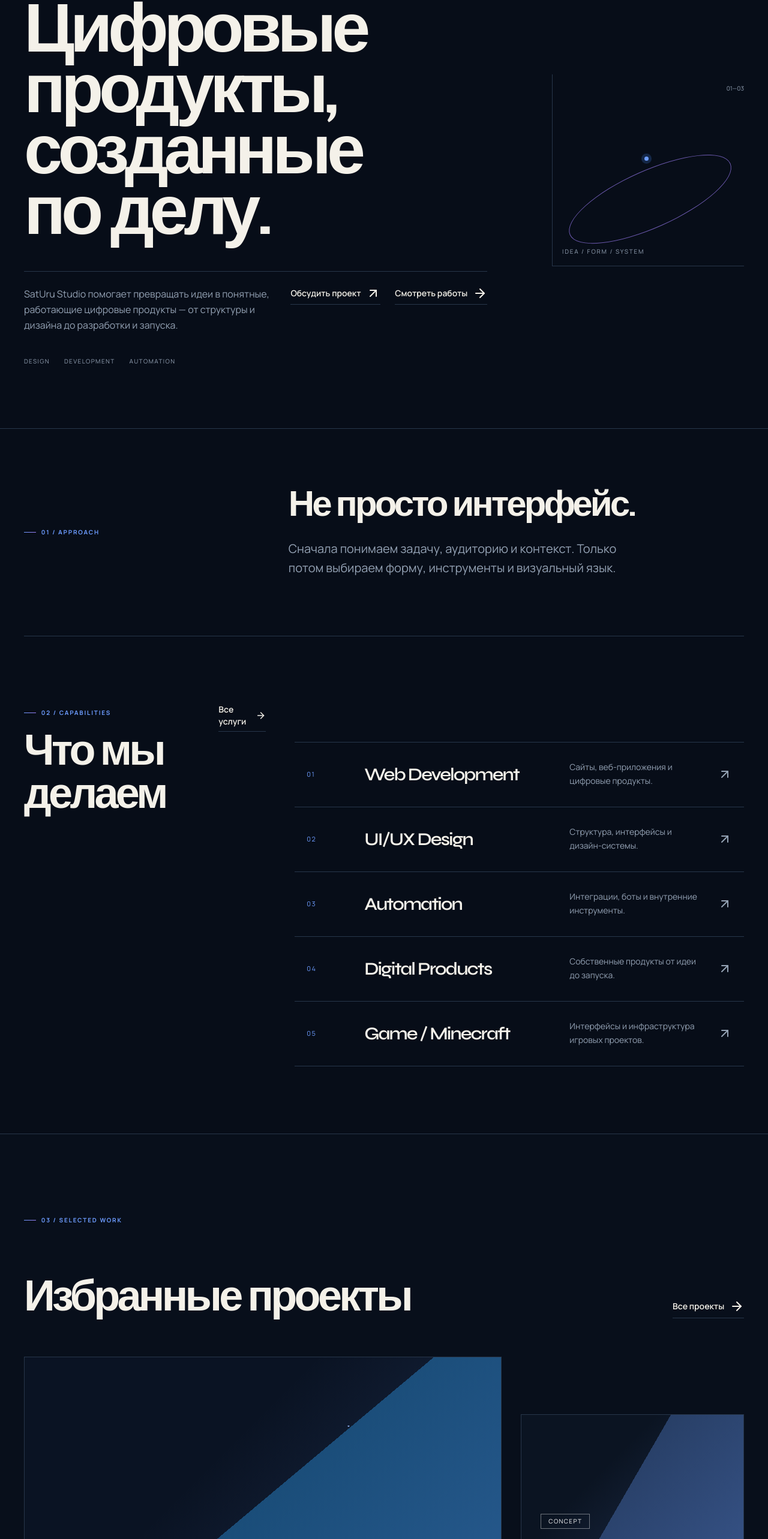
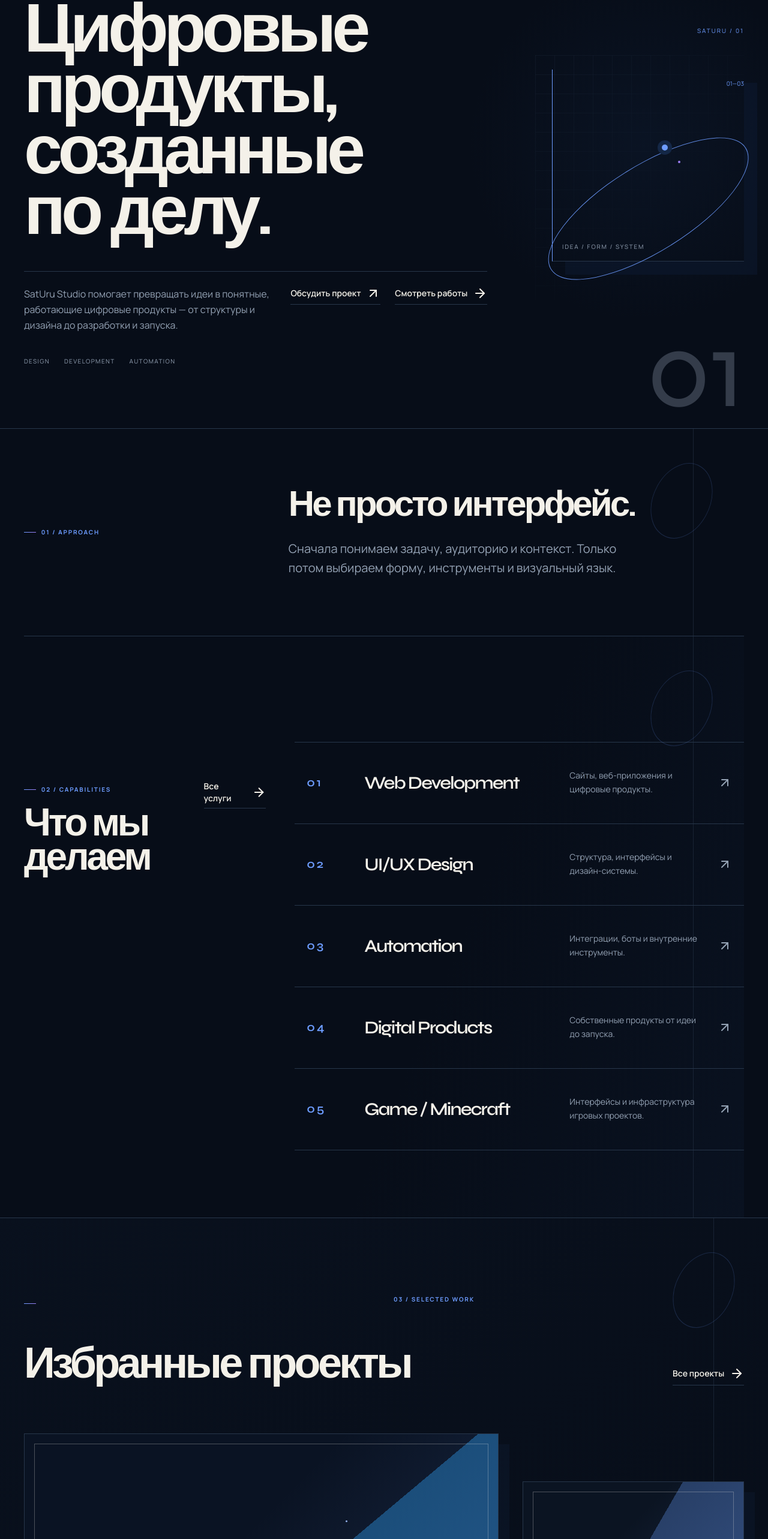
Before and after one commit to NoxenSo/SatUru, a Next.js app: page / in a window 1280 px wide. Shown: the part 210-2776 px from the top of the page at 60% size. Built offline with nearby package versions, Linux system fonts and the light colour scheme.

Commit message:
Сделать глубокий editorial redesign SatUru Studio

```diff
--- a/app/globals.css
+++ b/app/globals.css
@@ -186,4 +186,56 @@ main > section:nth-child(6):not(.stage4), main > section:nth-child(7):not(.stage
   header .container > button { border: 1px solid var(--accent); padding: .55rem; color: var(--fg); }
   .hero-visual { display: none !important; }
 }
+/* Deep visual system: orbit, grid, scale and editorial depth */
+.hero-visual { position: relative; min-height: 27rem; }
+.hero-visual::before { content: 'SATURU / 01'; position: absolute; right: 0; top: -1.5rem; color: var(--accent); font-size: 10px; letter-spacing: .2em; }
+.hero-visual::after { content: ''; position: absolute; inset: 1.5rem 0 0 1.5rem; background-image: linear-gradient(color-mix(in srgb, var(--line) 55%, transparent) 1px, transparent 1px), linear-gradient(90deg, color-mix(in srgb, var(--line) 55%, transparent) 1px, transparent 1px); background-size: 32px 32px; mask-image: linear-gradient(135deg, black, transparent 75%); opacity: .45; pointer-events: none; }
+.hero-orbit { z-index: 1; margin-top: 3rem; border-left: 1px solid var(--accent); border-bottom: 1px solid var(--line); box-shadow: 22px 22px 0 color-mix(in srgb, var(--accent-soft) 28%, transparent); }
+.hero-orbit::before { width: 120%; height: 45%; left: -10%; border-color: var(--accent); transform: rotate(-32deg); opacity: .9; }
+.hero-orbit::after { width: 10px; height: 10px; left: 57%; top: 39%; box-shadow: 0 0 0 7px var(--accent-soft), 24px 24px 0 -3px var(--accent-violet); }
+.hero-orbit span:last-child { color: var(--accent); }
+main > section:first-child { position: relative; overflow: hidden; background: radial-gradient(circle at 84% 45%, color-mix(in srgb, var(--accent-soft) 25%, transparent), transparent 25%), var(--bg); }
+main > section:first-child::after { content: '01'; position: absolute; right: 3vw; bottom: 2rem; color: color-mix(in srgb, var(--muted) 32%, transparent); font-family: 'Syne', sans-serif; font-size: clamp(5rem, 14vw, 12rem); line-height: .7; pointer-events: none; }
+main > section:nth-child(2), main > section:nth-child(3), main > section:nth-child(4), main > section:nth-child(6) { position: relative; overflow: hidden; }
+main > section:nth-child(2)::before, main > section:nth-child(3)::before, main > section:nth-child(4)::before, main > section:nth-child(6)::before { content: ''; position: absolute; top: 0; right: 7%; width: 1px; height: 100%; background: color-mix(in srgb, var(--line) 55%, transparent); pointer-events: none; }
+main > section:nth-child(2)::after, main > section:nth-child(3)::after, main > section:nth-child(4)::after { content: ''; position: absolute; top: 4rem; right: 4%; width: 7rem; height: 7rem; border: 1px solid color-mix(in srgb, var(--accent) 42%, transparent); border-radius: 50%; transform: rotate(-24deg) skewX(-18deg); opacity: .45; pointer-events: none; }
+main > section:nth-child(3) { background: linear-gradient(112deg, transparent 0 58%, color-mix(in srgb, var(--accent-soft) 18%, transparent) 100%); }
+main > section:nth-child(3) > div:first-child { position: sticky; top: 7rem; align-self: start; padding-top: 1rem; }
+main > section:nth-child(3) > div:first-child h2 { max-width: 18rem; font-size: clamp(2.8rem, 5vw, 5.2rem); line-height: .9; }
+main > section:nth-child(3) > div:last-child > a { position: relative; min-height: 8.5rem; }
+main > section:nth-child(3) > div:last-child > a::before { content: ''; position: absolute; left: 0; bottom: 0; width: 0; height: 2px; background: linear-gradient(90deg, var(--accent), var(--accent-violet)); transition: width .35s ease; }
+main > section:nth-child(3) > div:last-child > a:hover::before { width: 100%; }
+main > section:nth-child(3) > div:last-child > a > span:first-child { font-family: 'Syne', sans-serif; font-size: 1.25rem; font-weight: 600; transition: color .25s ease, transform .25s ease; }
+main > section:nth-child(3) > div:last-child > a:hover > span:first-child { color: var(--accent-violet); transform: translateX(5px); }
+main > section:nth-child(3) > div:last-child > a > span:nth-child(2) { font-family: 'Syne', sans-serif; font-size: clamp(1.5rem, 3vw, 2.5rem); font-weight: 600; }
+main > section:nth-child(4) { background: linear-gradient(145deg, color-mix(in srgb, var(--panel) 40%, transparent), transparent 55%); }
+main > section:nth-child(4) .container > div:first-child { position: relative; display: grid; grid-template-columns: 1fr 1fr; gap: 2rem; align-items: end; }
+main > section:nth-child(4) .container > div:first-child h2 { font-size: clamp(3rem, 7vw, 7rem); line-height: .82; }
+main > section:nth-child(4) .container > div:last-child { position: relative; z-index: 1; gap: 2.5rem; }
+main > section:nth-child(4) .work-preview { box-shadow: 18px 18px 0 color-mix(in srgb, var(--accent-soft) 22%, transparent); }
+main > section:nth-child(4) .container > div:last-child > a:first-child .work-preview { min-height: 38rem; }
+main > section:nth-child(4) .container > div:last-child > a:not(:first-child) .work-preview { min-height: 18rem; }
+main > section:nth-child(4) .container > div:last-child > a:first-child { transform: translateY(1rem); }
+main > section:nth-child(4) .container > div:last-child > a:first-child:hover { transform: translateY(.5rem); }
+main > section:nth-child(4) .container > div:last-child > a > div:last-child { display: grid; grid-template-columns: 4rem 1fr auto; gap: 1rem; align-items: start; }
+main > section:nth-child(4) .container > div:last-child > a > div:last-child > div:first-child { font-family: 'Syne', sans-serif; font-size: 1.25rem; }
+main > section:nth-child(4) .container > div:last-child > a > div:last-child > div:nth-child(2) { color: var(--muted); }
+main > section:nth-child(4) .container > div:last-child > a > div:last-child > div:last-child { color: var(--accent); }
+.work-preview::before { content: ''; position: absolute; inset: 1rem; border: 1px solid color-mix(in srgb, var(--fg) 28%, transparent); z-index: 1; pointer-events: none; transition: inset .35s ease, border-color .35s ease; }
+.work-preview:hover::before { inset: 1.5rem; border-color: color-mix(in srgb, var(--fg) 55%, transparent); }
+.stage4, .about-team { position: relative; overflow: hidden; }
+.stage4::before, .about-team::before { content: '02—09'; position: absolute; right: 4%; top: 2rem; color: color-mix(in srgb, var(--muted) 45%, transparent); font-size: 10px; letter-spacing: .18em; }
+.eyebrow { position: relative; z-index: 2; }
+.pricing-row h3, .about-person h3, .stage4-heading h2 { font-family: 'Syne', sans-serif; }
+@media (max-width: 767px) {
+  main > section:first-child::after { right: -1rem; bottom: 1rem; font-size: 7rem; }
+  main > section:nth-child(2)::before, main > section:nth-child(3)::before, main > section:nth-child(4)::before, main > section:nth-child(6)::before { right: 1rem; }
+  main > section:nth-child(3) > div:first-child { position: static; }
+  main > section:nth-child(4) .container > div:first-child { display: block; }
+  main > section:nth-child(4) .container > div:first-child h2 { max-width: 18rem; }
+  main > section:nth-child(4) .container > div:last-child > a:first-child .work-preview { min-height: 25rem; }
+  main > section:nth-child(4) .container > div:last-child > a > div:last-child { grid-template-columns: 2.5rem 1fr; }
+  main > section:nth-child(4) .container > div:last-child > a > div:last-child > div:last-child { grid-column: 2; }
+  .work-preview::before { inset: .75rem; }
+}
 @media (prefers-reduced-motion: reduce) { *, *::before, *::after { animation: none !important; transition: none !important; scroll-behavior: auto !important; } }
```
